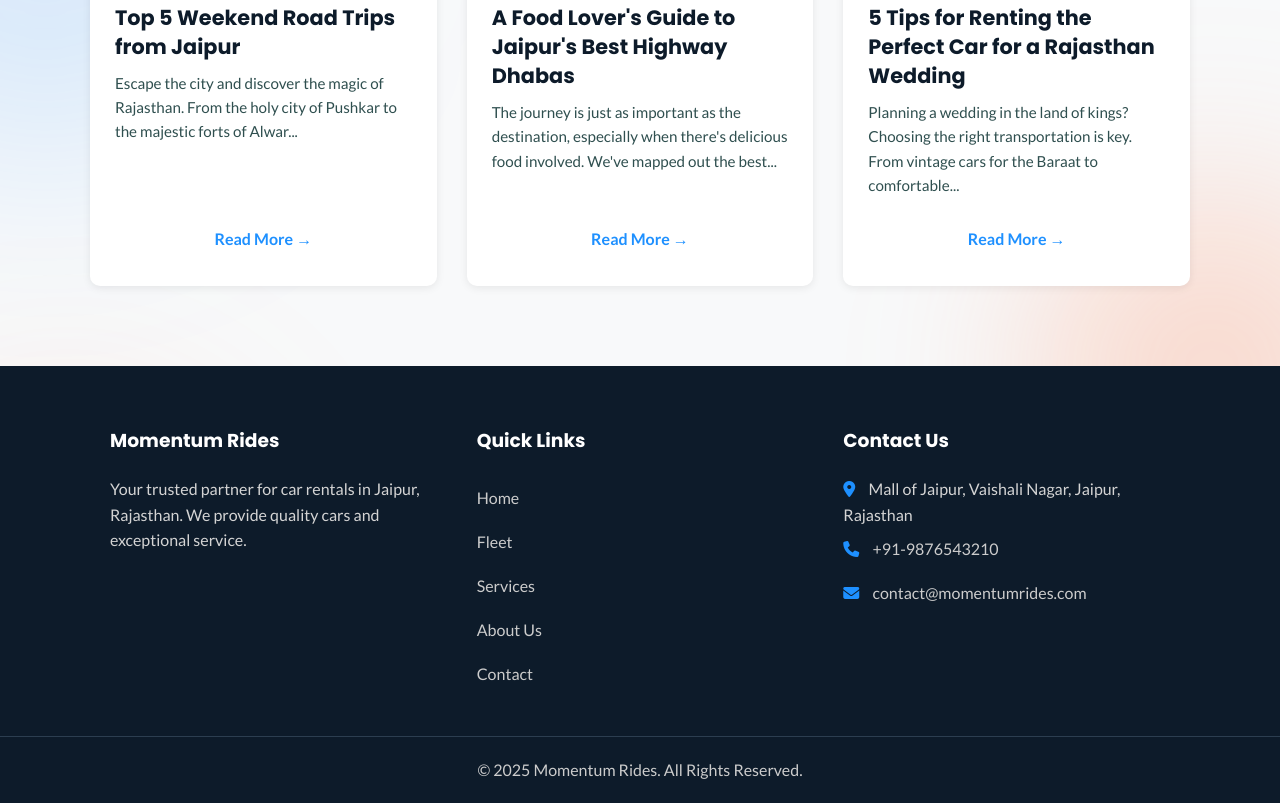
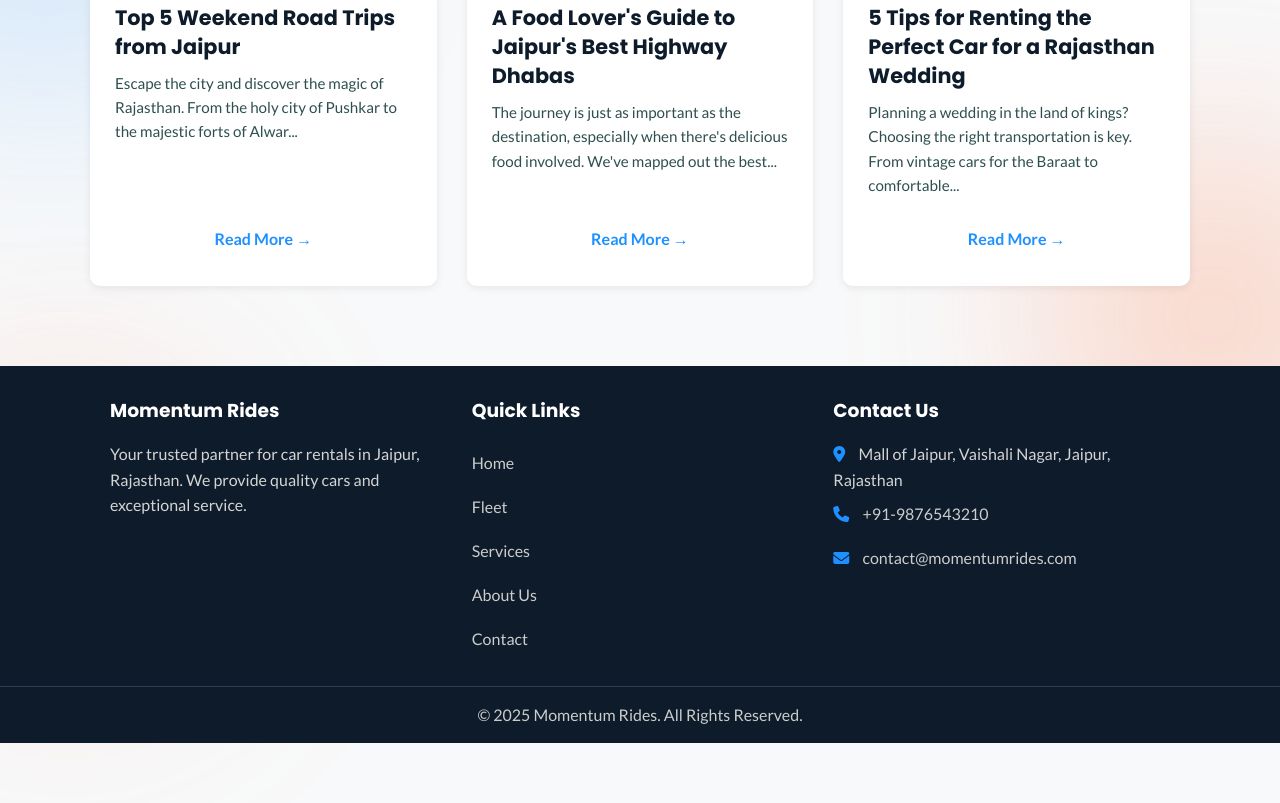
Before and after one commit to NxveenKM/Momentum-Rides, a website: page index.html in a window 1280 px wide. Shown: the part 1700-2503 px from the top of the page. After the commit the page ends 2443 px from the top, so only its background shows below. Drawn offline with nearby package versions, Linux system fonts and the light colour scheme; no server answers.

Commit message:
fix(css): Reduce footer padding and margins for improved compactness and consistency

```diff
--- a/style.css
+++ b/style.css
@@ -718,19 +718,19 @@ main {
 .footer {
     background-color: var(--primary-color);
     color: var(--neutral-light);
-    padding: 60px 0 0 0; /* Ensure no bottom padding */
+    padding: 30px 0 0 0; /* Reduced from 60px to 30px */
     margin-top: auto;
     margin-bottom: 0; /* Ensure no bottom margin */
 }
 .footer-content {
     display: grid;
     grid-template-columns: repeat(3, 1fr);
-    gap: 40px;
-    margin-bottom: 40px;
+    gap: 25px; /* Reduced from 40px to 25px */
+    margin-bottom: 25px; /* Reduced from 40px to 25px */
 }
 .footer h3 {
     font-family: var(--font-heading);
-    margin-bottom: 20px;
+    margin-bottom: 15px; /* Reduced from 20px to 15px */
     color: var(--white);
 }
 .footer p {
@@ -742,7 +742,7 @@ main {
 .footer-links a {
     color: #d4d4d4; /* Better contrast */
     text-decoration: none;
-    line-height: 2;
+    line-height: 1.6; /* Reduced from 2 to 1.6 for more compact spacing */
     transition: color var(--animation-speed) ease;
 }
 .footer-links a:hover {
@@ -754,7 +754,7 @@ main {
 }
 .footer-bottom {
     text-align: center;
-    padding: 20px 20px 20px 20px; /* Explicit padding to ensure consistency */
+    padding: 15px 20px; /* Reduced vertical padding from 20px to 15px */
     margin: 0; /* Remove any default margins */
     border-top: 1px solid #2c3e50;
 }
```
